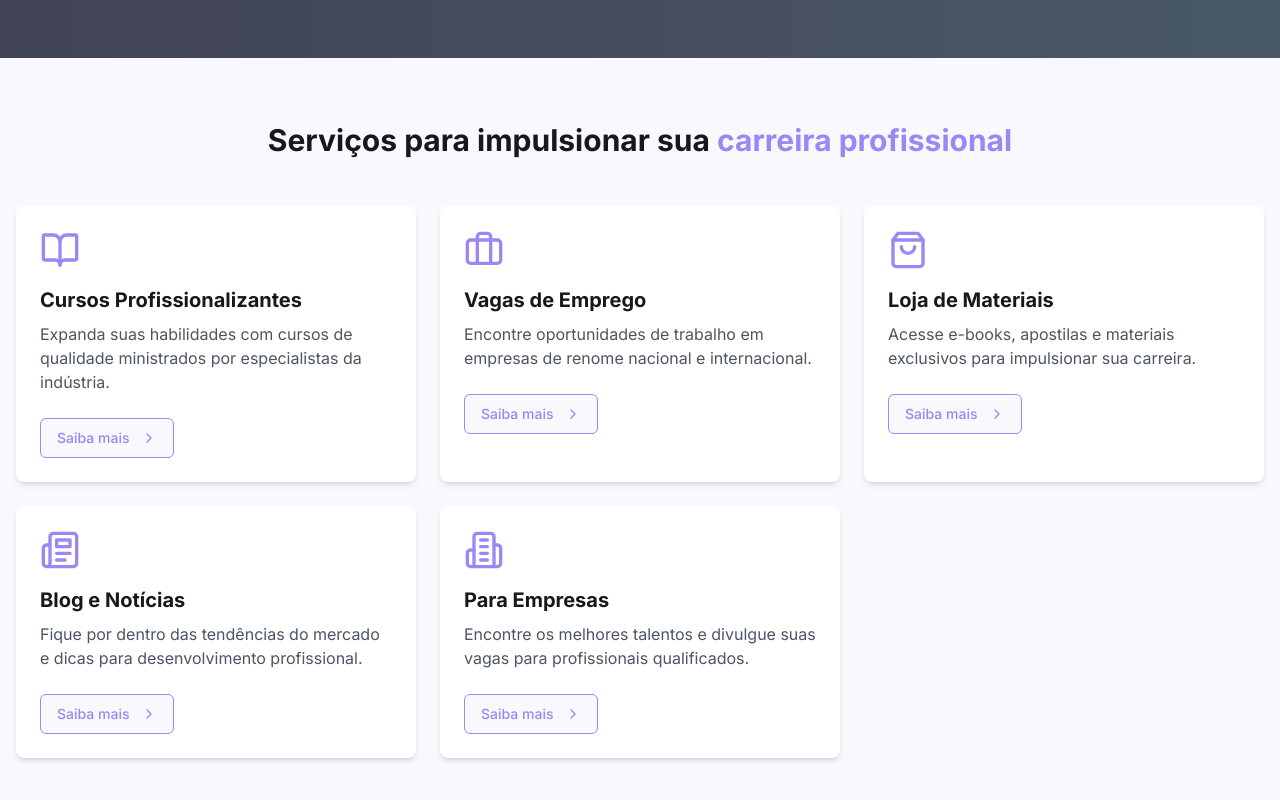
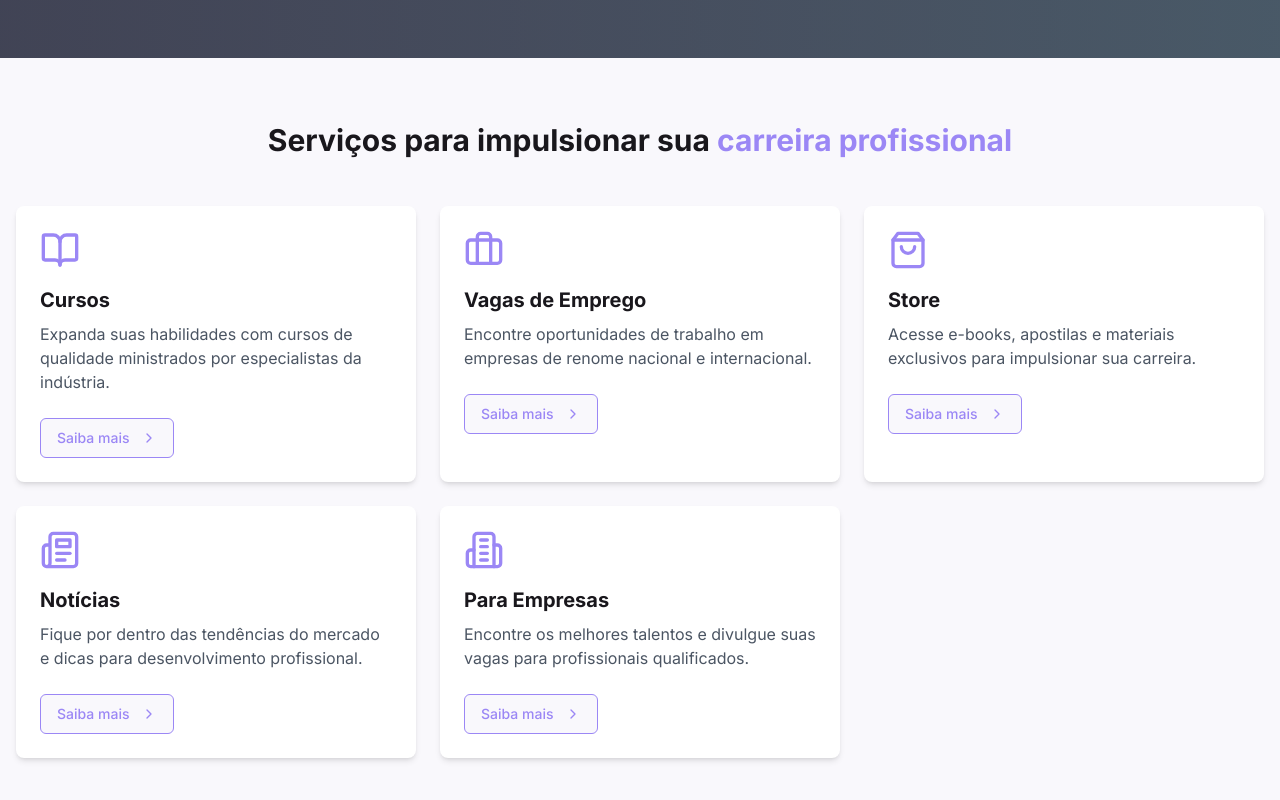
Before and after one commit to alanmotaprojetos/gerajobs-connect-hub, a React (Vite) app: page / in a window 1280 px wide. Shown: the part 550-1350 px from the top of the page. Built offline with nearby package versions, Linux system fonts and the light colour scheme.

Commit message:
alterações dos títulos

```diff
--- a/src/pages/Index.tsx
+++ b/src/pages/Index.tsx
@@ -18,7 +18,7 @@ import { Card, CardContent } from "@/components/ui/card";
 const Index = () => {
   const services = [
     {
-      title: "Cursos Profissionalizantes",
+      title: "Cursos",
       description: "Expanda suas habilidades com cursos de qualidade ministrados por especialistas da indústria.",
       icon: <BookOpen className="h-10 w-10 text-gj-purple" />,
       link: "/courses"
@@ -30,13 +30,13 @@ const Index = () => {
       link: "/jobs"
     },
     {
-      title: "Loja de Materiais",
+      title: "Store",
       description: "Acesse e-books, apostilas e materiais exclusivos para impulsionar sua carreira.",
       icon: <ShoppingBag className="h-10 w-10 text-gj-purple" />,
       link: "/store"
     },
     {
-      title: "Blog e Notícias",
+      title: "Notícias",
       description: "Fique por dentro das tendências do mercado e dicas para desenvolvimento profissional.",
       icon: <Newspaper className="h-10 w-10 text-gj-purple" />,
       link: "/news"
```
